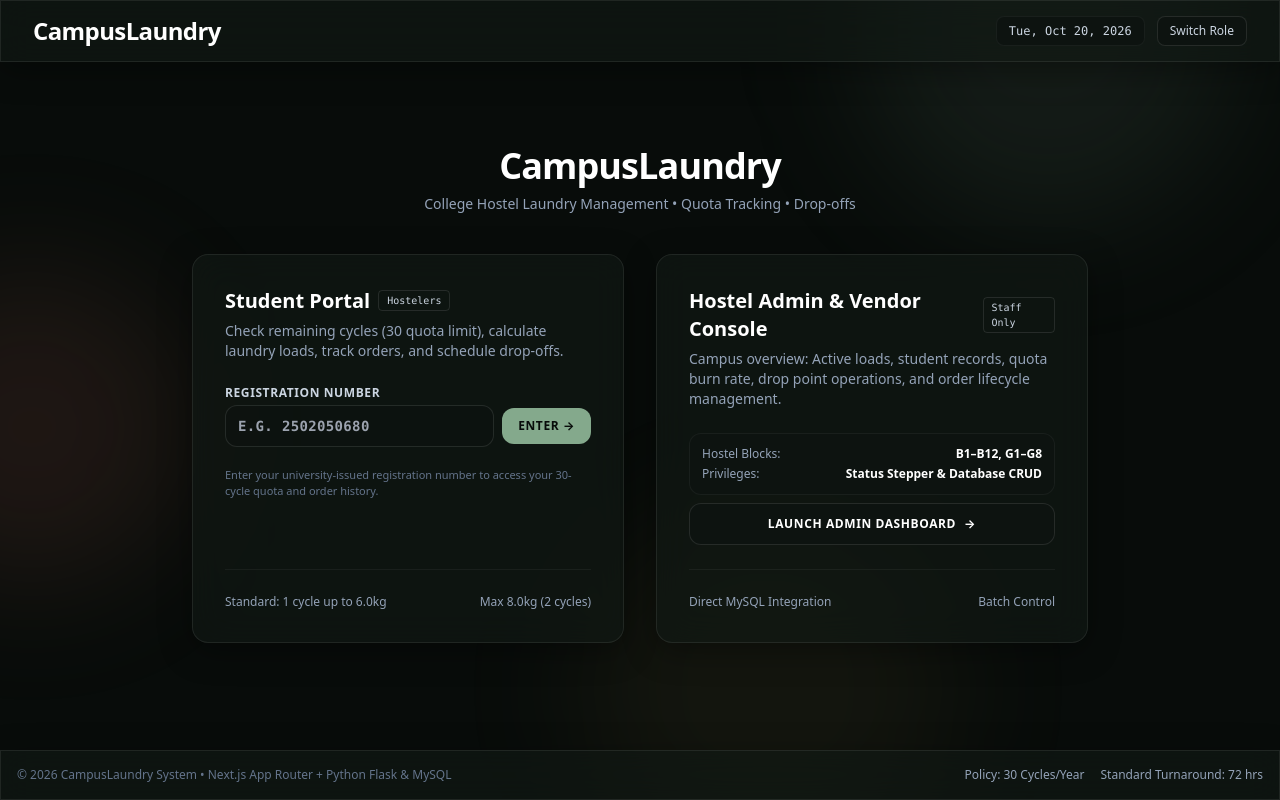
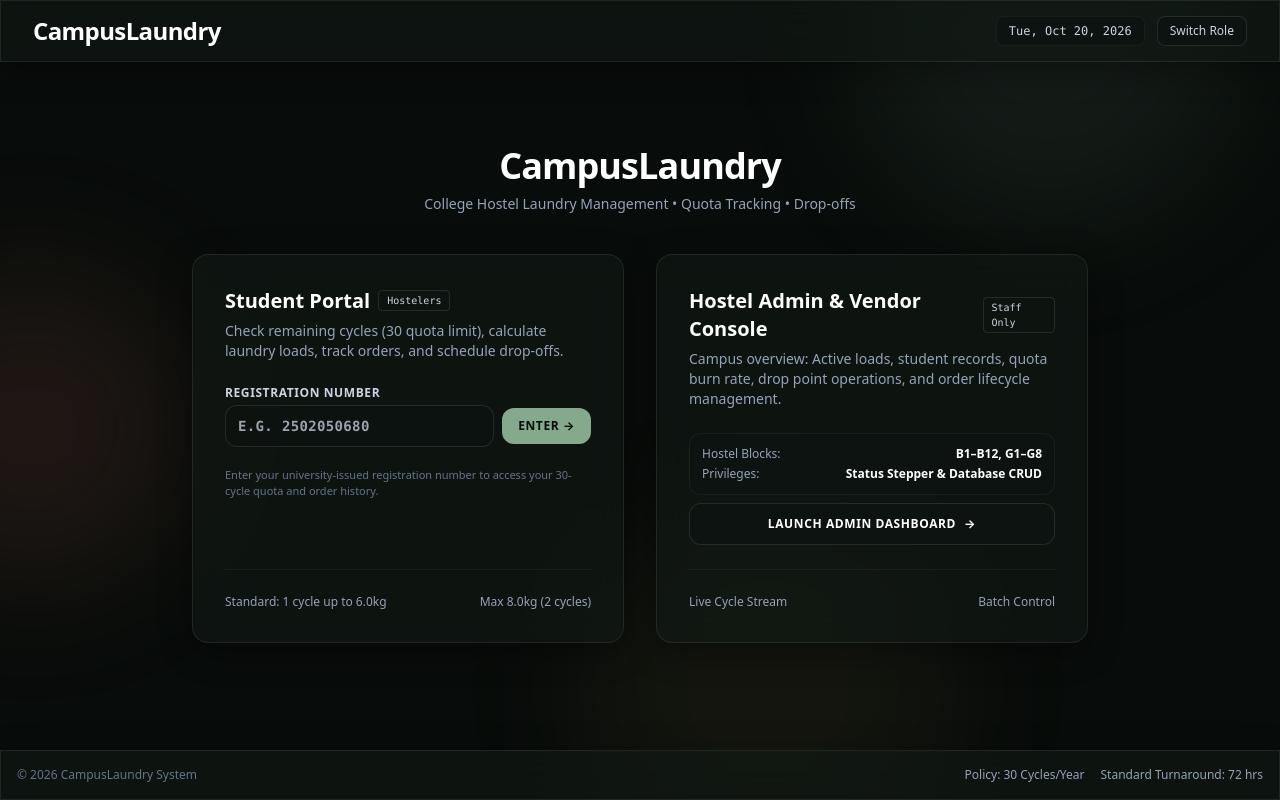
Before and after one commit to Darkies-dev/campus-laundry, a Next.js app in the folder frontend/: page / in a window 1280 px wide. Built offline with nearby package versions, Linux system fonts and the light colour scheme.

Commit message:
Change table loading text to Loading... and remove .env.example

```diff
--- a/frontend/src/app/admin/page.tsx
+++ b/frontend/src/app/admin/page.tsx
@@ -152,7 +152,7 @@
   // Handle Add Record to Any Table
   async function handleAddRecordSubmit(e: React.FormEvent) {
     e.preventDefault()
-    setFormStatus('Adding record to MySQL...')
+    setFormStatus('Adding record...')
     try {
       await addTableRecord(selectedTable, formData)
       setFormStatus('✓ Record added successfully!')
@@ -218,7 +218,7 @@
     const pkField = TABLE_SCHEMAS[selectedTable]?.pk || 'std_id'
     const pkVal = matchedRecord[pkField]
 
-    setDeleteStatus(`Deleting ${pkField}='${pkVal}' from MySQL...`)
+    setDeleteStatus(`Deleting ${pkField}='${pkVal}'...`)
     try {
       await deleteTableRecord(selectedTable, pkVal)
       setDeleteStatus(`✓ Record '${pkVal}' deleted successfully!`)
@@ -546,7 +546,7 @@
 
             {tableLoading ? (
               <div className="text-center py-12 text-slate-400 text-xs animate-pulse">
-                Fetching records from MySQL...
+                Loading...
               </div>
             ) : tableData.length === 0 ? (
               <div className="text-center py-12 text-slate-500 text-xs">
@@ -717,7 +717,7 @@
                 <h3 className="text-base font-bold text-white flex items-center gap-2">
                   <span>➕</span> Add Record to <span className="font-mono text-gold">{selectedTable}</span>
                 </h3>
-                <p className="text-[11px] text-slate-400">Fill in the fields below to insert into MySQL table.</p>
+                <p className="text-[11px] text-slate-400">Fill in the fields below to insert record.</p>
               </div>
               <button
                 onClick={() => setShowAddModal(false)}
--- a/frontend/src/app/layout.tsx
+++ b/frontend/src/app/layout.tsx
@@ -54,7 +54,7 @@
         {/* Footer */}
         <footer className="relative z-10 glass-panel border-t border-white/5 py-4 text-center text-xs text-slate-500">
           <div className="max-w-7xl mx-auto px-4 flex flex-col sm:flex-row items-center justify-between gap-2">
-            <span>&copy; {new Date().getFullYear()} CampusLaundry System &bull; Next.js App Router + Python Flask &amp; MySQL</span>
+            <span>&copy; {new Date().getFullYear()} CampusLaundry System</span>
             <div className="flex gap-4">
               <span className="text-slate-400">Policy: 30 Cycles/Year</span>
               <span className="text-slate-400">Standard Turnaround: 72 hrs</span>
--- a/frontend/src/app/page.tsx
+++ b/frontend/src/app/page.tsx
@@ -122,7 +122,7 @@
           </div>
 
           <div className="pt-6 border-t border-white/5 mt-6 flex items-center justify-between text-xs text-slate-400">
-            <span>Direct MySQL Integration</span>
+            <span>Live Cycle Stream</span>
             <span>Batch Control</span>
           </div>
         </div>
```
Also changed, not shown: 1 other file (tests, documents, lock files or other folders).
